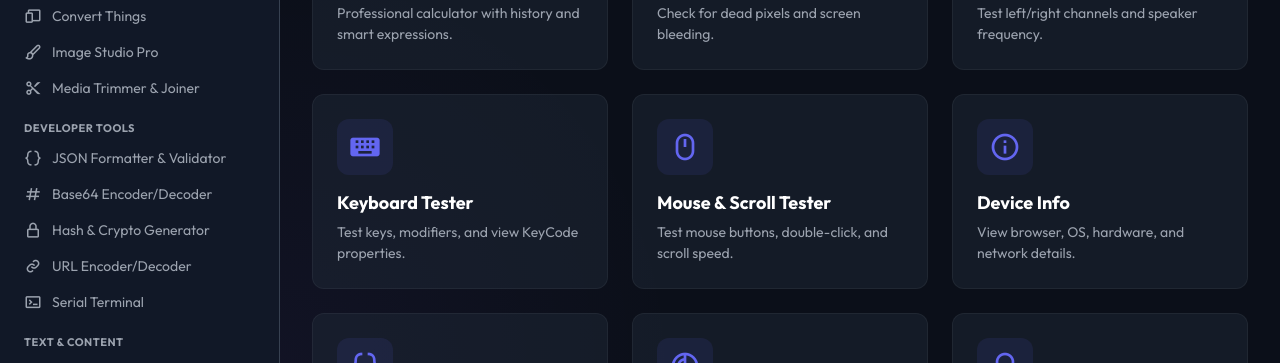
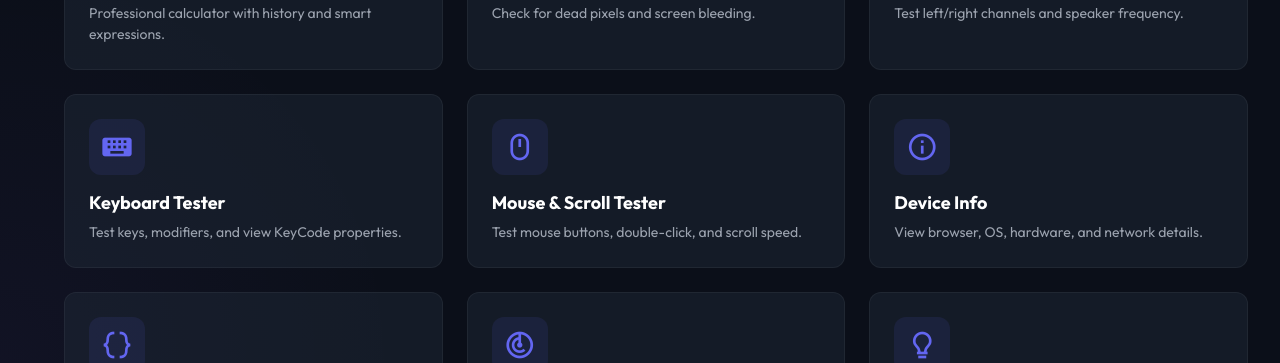
Before and after one commit to Monkez/worldtools, a website built with Vite: page index.html in a window 1280 px wide. Shown: the part 437-800 px from the top of the page. Built offline with nearby package versions, Linux system fonts and the light colour scheme; a web font is replaced by a local one.

Commit message:
feat: hide sidebar by default and bump version to 1.0.2

```diff
--- a/index.html
+++ b/index.html
@@ -12,7 +12,7 @@
   </head>
   <body>
     <div id="app">
-        <aside class="sidebar" id="sidebar">
+        <aside class="sidebar collapsed" id="sidebar">
             <div class="sidebar-header" style="display: flex; justify-content: space-between; align-items: center;">
                 <div class="logo">
                     <img src="/worldtools.png" alt="WorldTools Logo" class="logo-icon" style="width: 32px; height: 32px; border-radius: 8px; object-fit: cover;">
--- a/package.json
+++ b/package.json
@@ -1,6 +1,6 @@
 {
   "name": "worldtools",
-  "version": "1.0.1",
+  "version": "1.0.2",
   "private": true,
   "type": "module",
   "main": "main.cjs",
```
